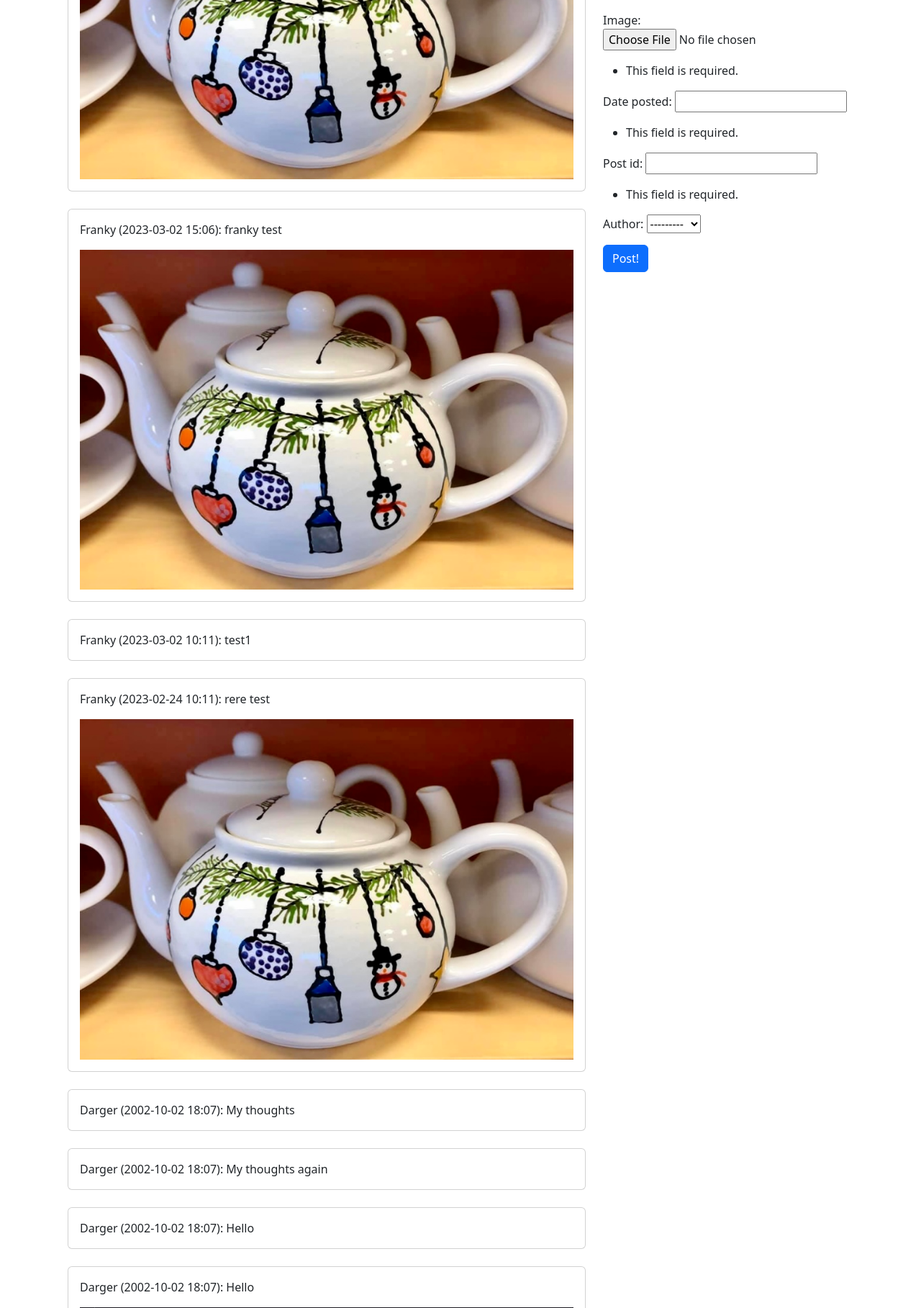
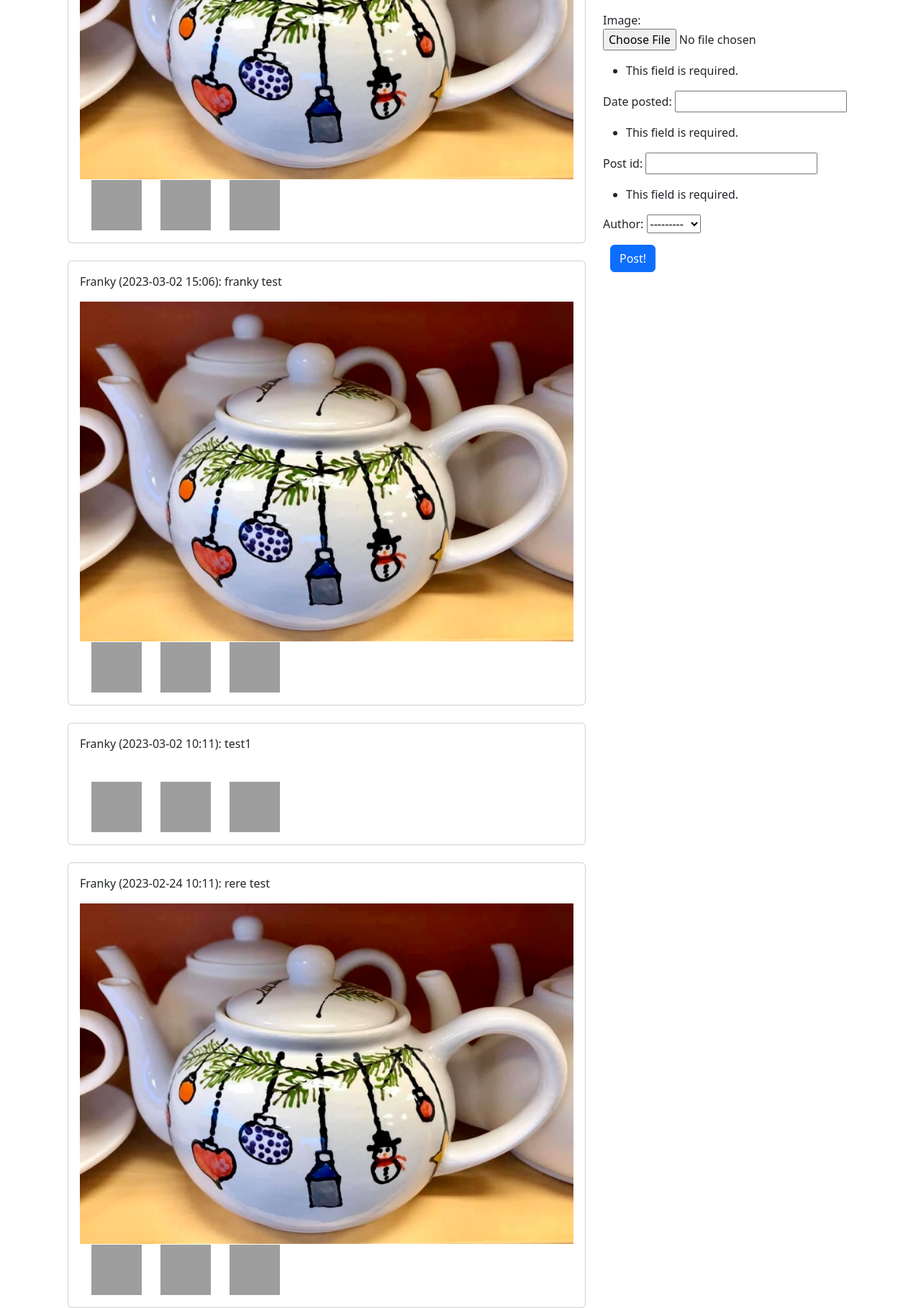
Before and after one commit to Ultimate-Teapot/Ultimate-Teapot, a Django app: page /main/home/ in a window 1280 px wide. Shown: the part 440-2257 px from the top of the page at 72% size. Run offline with Django 4.2, Linux system fonts and the light colour scheme; a user stored in the database is signed in; data comes from the database, SQL or seed files in the repository; grey boxes are pictures that could not be loaded.

Commit message:
buttons modification

```diff
--- a/UltimateTeapot/templates/home.html
+++ b/UltimateTeapot/templates/home.html
@@ -3,6 +3,21 @@
 {% block content %}
 {% if user.is_authenticated %}
 <title>Homepage</title>
+<style>
+    button{
+        border: none;
+        cursor: pointer;
+        appearance: none;
+        background-color: inherit;
+         transition: transform .7s ease-in-out;
+        margin-left:10px;
+
+      }
+      button:hover{
+        transform: rotate(360deg);
+
+      }
+</style>
 <div class="container">
   <div class="row">
     <div class="col-md-8">
@@ -15,6 +30,16 @@
           {% if post.image %}
           <img src="{{ post.image.url }}" alt="{{ post.title }}" class="img-fluid">
           {% endif %}
+          <br>
+          <button type="submit">
+            <img src="https://thenounproject.com/api/private/icons/901801/edit/?backgroundShape=SQUARE&backgroundShapeColor=%23000000&backgroundShapeOpacity=0&exportSize=752&flipX=false&flipY=false&foregroundColor=%23000000&foregroundOpacity=1&imageFormat=png&rotation=0&token=gAAAAABkAT3uZlixk85_7krTLR0v31twI9UTlAp3dVcAnWrRc0XGteJ-o2onQK46Zt_A_SdWLTQT-8FXZDkD2KIpFyDeDd9kAg%3D%3D" alt="like" border="0" width="70px" height="70px"/>
+          </button>
+          <button type="submit">
+            <img src="https://thenounproject.com/api/private/icons/4997801/edit/?backgroundShape=SQUARE&backgroundShapeColor=%23000000&backgroundShapeOpacity=0&exportSize=752&flipX=false&flipY=false&foregroundColor=%23000000&foregroundOpacity=1&imageFormat=png&rotation=0&token=gAAAAABkAT3uZlixk85_7krTLR0v31twI9UTlAp3dVcAnWrRc0XGteJ-o2onQK46Zt_A_SdWLTQT-8FXZDkD2KIpFyDeDd9kAg%3D%3D" alt="comment" border="0" width="70px" height="70px"/>
+          </button>
+          <button type="submit">
+            <img src="https://thenounproject.com/api/private/icons/5553669/edit/?backgroundShape=SQUARE&backgroundShapeColor=%23000000&backgroundShapeOpacity=0&exportSize=752&flipX=false&flipY=false&foregroundColor=%23000000&foregroundOpacity=1&imageFormat=png&rotation=0&token=gAAAAABkAT3uZlixk85_7krTLR0v31twI9UTlAp3dVcAnWrRc0XGteJ-o2onQK46Zt_A_SdWLTQT-8FXZDkD2KIpFyDeDd9kAg%3D%3D" alt="delete" border="0" width="70px" height="70px"/>
+          </button>
         </div>
       </div>
       {% endfor %}
```
